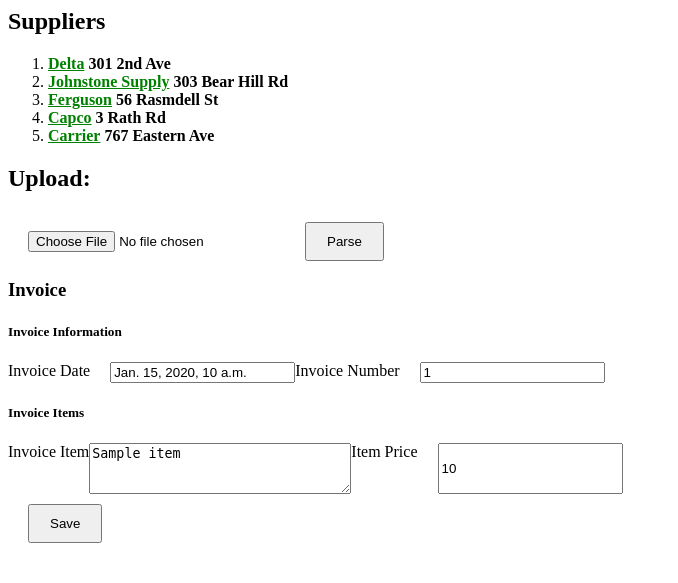
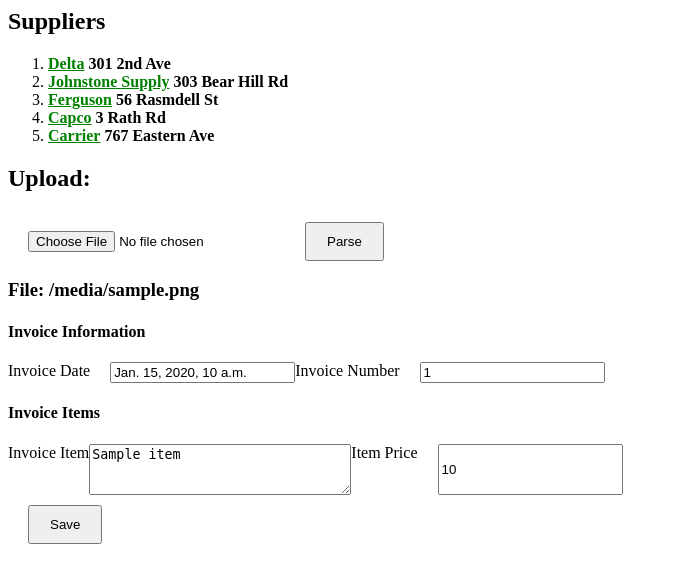
Before and after one commit to michael-berman/InvoiceComparator, a Django app: template invoiceparser/templates/invoiceparser/index.html in a window 1280 px wide. Shown: the top 583 px of the page, without its empty margins (0-678 px from the left). Run offline with Django 3.2, Linux system fonts and the light colour scheme; data comes from the database, SQL or seed files in the repository; the template is opened without the code that fills it: values that come from a table or form of the project are taken from there, most other values are stand-ins (such as "Sample title", 1, 10 or a date in 2020).

Commit message:
add file name to form

```diff
--- a/invoiceparser/templates/invoiceparser/index.html
+++ b/invoiceparser/templates/invoiceparser/index.html
@@ -20,25 +20,26 @@
     <input type="submit" name="submit" value="Parse" class="button">
 </form>
 
+{% if file_name %}
+    <h3>File: {{ file_name }}</h3>
+{% endif %}
 {% if extracted_text %}
-    <h3>Invoice</h3>
     <form action="{% url 'invoiceparser:create' extracted_text.supplier_id %}" method="post">
         {% csrf_token %}
-        <h5>Invoice Information</h5>
+        <h4>Invoice Information</h4>
         <div class="invoice-container info-container">
-            <label for="invoice_date">Invoice Date</label>
-            <input type="text" name="invoice_date" value="{{ extracted_text.invoice_date }}"><br>
-            <label for="invoice_number">Invoice Number</label>
-            <input type="text" name="invoice_number" value="{{ extracted_text.invoice_number }}"><br>
+            <label for="invoice_date" class="form-item">Invoice Date</label>
+            <input type="text" name="invoice_date" value="{{ extracted_text.invoice_date }}" class="form-item"><br>
+            <label for="invoice_number" class="form-item">Invoice Number</label>
+            <input type="text" name="invoice_number" value="{{ extracted_text.invoice_number }}" class="form-item"><br>
         </div>
-        <h5>Invoice Items</h5>
+        <h4>Invoice Items</h4>
         {% for item_key, item, price_key, price in extracted_text.line_items %}
             <div class="invoice-container item-container">
-                <label for="{{ item_key  }}" >Invoice Item</label>
-                <textarea name="{{ item_key  }}" rows="3" cols="30">{{ item }}</textarea>
-                {% comment %} <input type="text" name="{{ item_key  }}"  value="{{ item }}" class="form-input"><br> {% endcomment %}
-                <label for="{{ price_key }}" >Item Price</label>
-                <input type="text" name="{{ price_key }}" value="{{ price }}"><br>
+                <label for="{{ item_key  }}" class="form-item">Invoice Item</label>
+                <textarea name="{{ item_key  }}" rows="3" cols="30" class="form-item">{{ item }}</textarea>
+                <label for="{{ price_key }}" class="form-item">Item Price</label>
+                <input type="text" name="{{ price_key }}" value="{{ price }}" class="form-item"><br>
             </div>
         {% endfor %}
         <input type="submit" value="Save" class="button">
--- a/invoiceparser/views.py
+++ b/invoiceparser/views.py
@@ -12,7 +12,8 @@ def index(request):
     supplier_list = Supplier.objects.order_by('id')
     context = {
         'supplier_list': supplier_list,
-        'extracted_text': {}
+        'extracted_text': {},
+        'file_name': ''
     }
     return render(request, 'invoiceparser/index.html', context)
 
@@ -58,6 +59,7 @@ def upload_file(request):
     supplier_list = Supplier.objects.order_by('id')
     context = {
         'supplier_list': supplier_list,
-        'extracted_text': meta_data
+        'extracted_text': meta_data,
+        'file_name': invoice_file.name
     }
     return render(request, 'invoiceparser/index.html', context)
```
